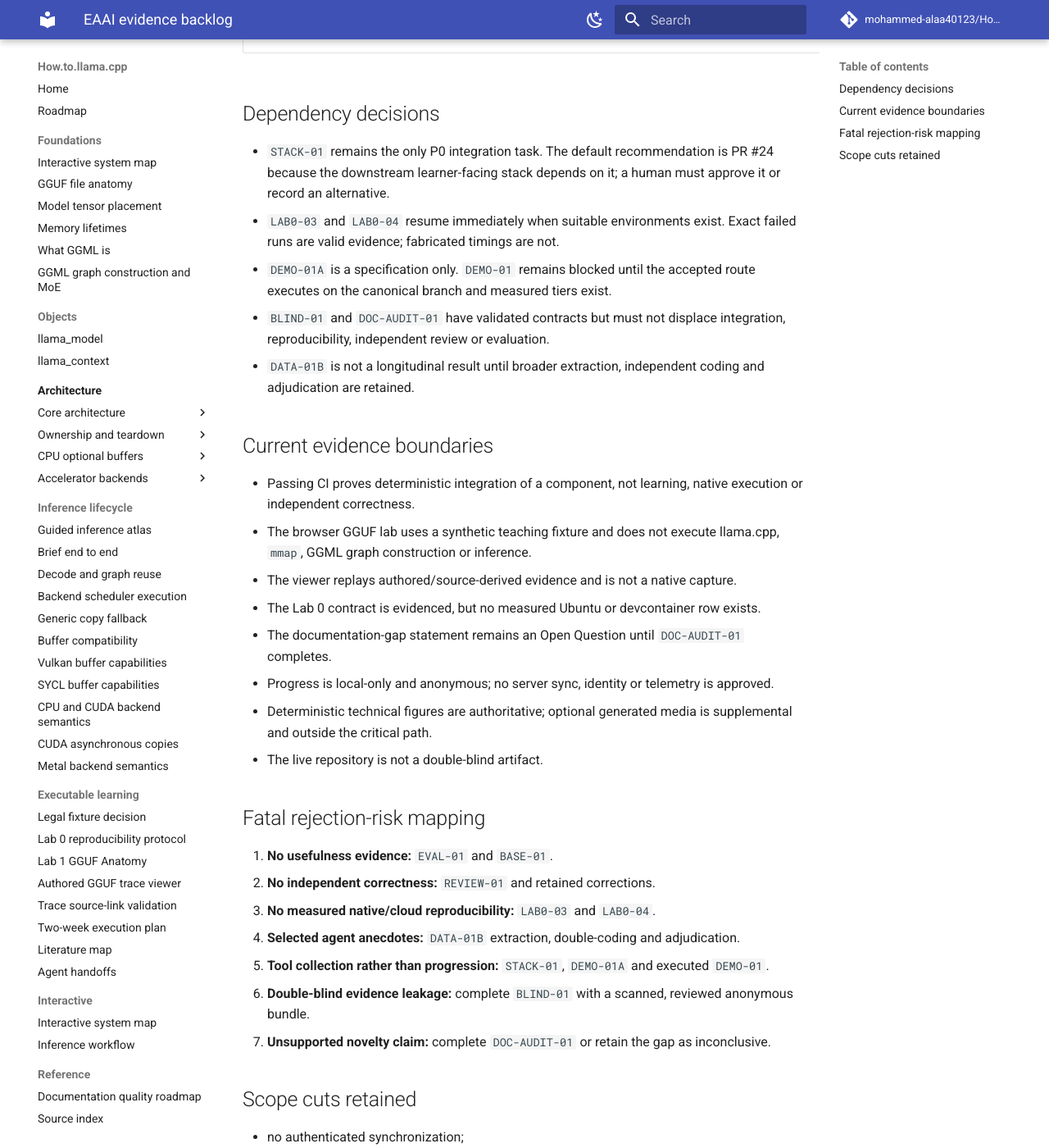
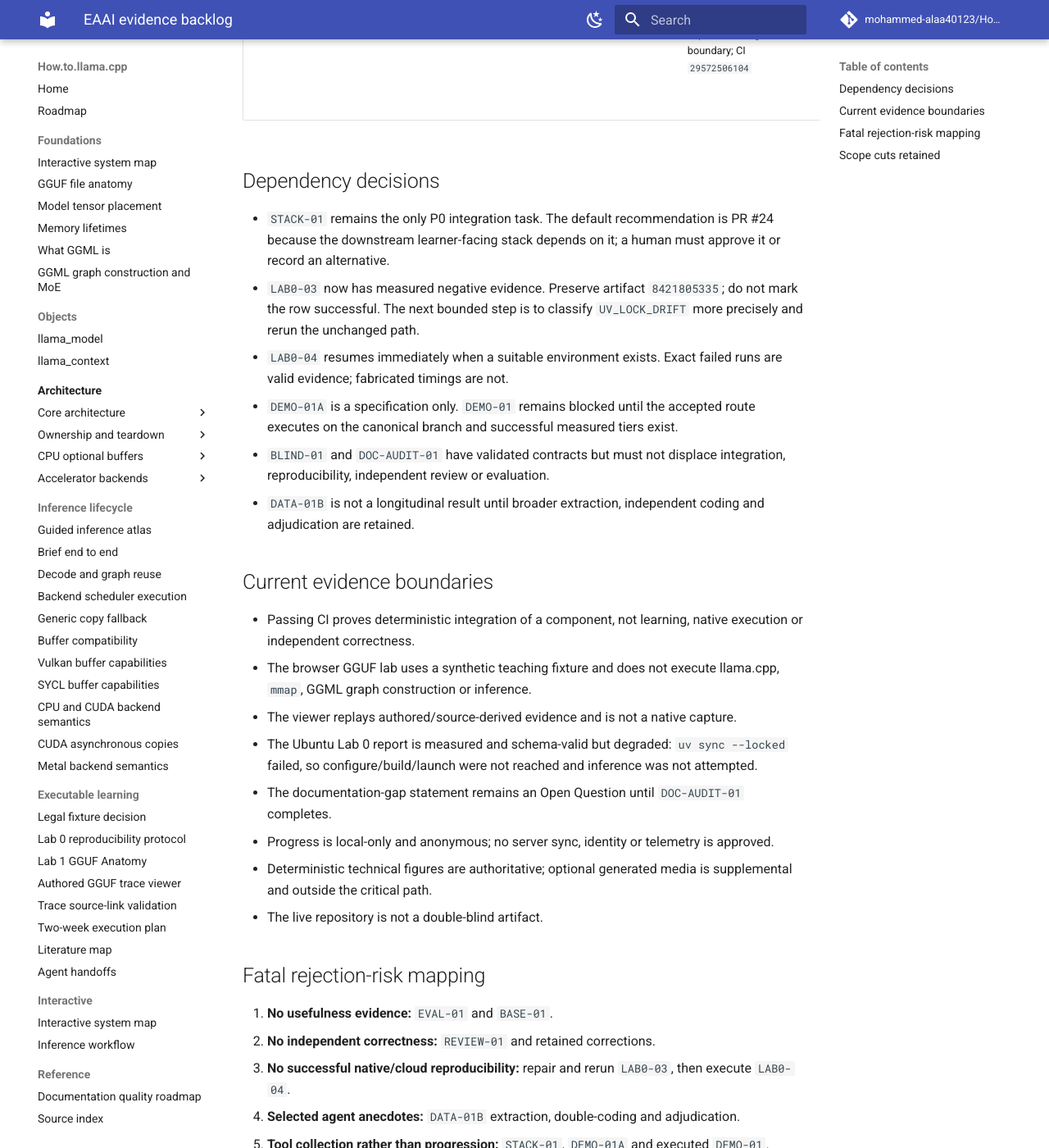
Before and after one commit to mohammed-alaa40123/How.to.llama.cpp, an MkDocs documentation site: the page built from docs/publication/evidence-backlog.md, in a window 1280 px wide and 1400 px high, scrolled down 3403 px. Shown: the whole window at 82% size. Built offline with MkDocs 1.6.1 and Material for MkDocs 9.7.7, drawn with Linux system fonts in a browser that asks for light colours; comment, search, counter and statistics services are not loaded; some of the changed text lies outside the part shown.

Commit message:
Reclassify LAB0-03 with retained degraded evidence

```diff
--- a/docs/publication/evidence-backlog.md
+++ b/docs/publication/evidence-backlog.md
@@ -1,17 +1,17 @@
 # EAAI evidence backlog
 
-_Last updated: 2026-07-18 00:01 Africa/Cairo_
+_Last updated: 2026-07-18 03:01 Africa/Cairo_
 
 This queue is dependency-aware. Close an item only with a durable artifact, validator, measured run or review record. Status values: `blocked`, `ready`, `in progress`, `evidenced`.
 
 | Priority | ID | Status | Owner | Dependency | Required evidence | Claim supported or falsified |
 |---|---|---|---|---|---|---|
 | P0 | STACK-01 | in progress | Human + Orchestrator | canonical progress choice | explicit PR #24 approval or documented alternative, reconciled integration branch and passing full CI | The repository is one reviewable artifact rather than a stack of prototypes |
-| P0 | LAB0-03 | blocked | Validation Architect | clean Ubuntu 24.04 environment | measured model-free local-native record with revisions, commands, diagnostics and time-to-ready | The local-native tier completes the bounded path reproducibly |
+| P0 | LAB0-03 | in progress | Validation Architect | classify retained `UV_LOCK_DRIFT` and rerun | retained artifact `8421805335` from run `29619847701` is a schema-valid degraded Ubuntu row; still require successful bounded setup/build/launch or a more specific retained failure classification | The local-native tier completes the bounded path reproducibly, or exposes a precise reproducibility failure |
 | P0 | LAB0-04 | blocked | Validation Architect | devcontainer execution environment | measured model-free devcontainer record using the same contract | The cloud-container tier completes the bounded path reproducibly |
 | P0 | REVIEW-01 | blocked | Human technical reviewer | reviewer nominated | signed/dated review and correction record for fixture, lab, trace, figure and benchmark | Technical correctness is independently supported |
 | P1 | DEMO-01A | evidenced | Documentation Builder + Validation Architect | STACK-01 map; vertical slices | integrated-demo acceptance contract and cross-experience learner route; CI `29598615326` | The intended contribution is a coherent progression rather than a tool menu |
-| P1 | DEMO-01 | blocked | Orchestrator + Documentation Builder | completed STACK-01; LAB0-03; LAB0-04 | executed accepted route on one clean canonical head with static fallback | The system exists as one coherent educational experience |
+| P1 | DEMO-01 | blocked | Orchestrator + Documentation Builder | completed STACK-01; successful LAB0-03; LAB0-04 | executed accepted route on one clean canonical head with static fallback | The system exists as one coherent educational experience |
 | P1 | DATA-01B | in progress | Validation Architect | approved immutable window; independent coder | frozen protocol/schema/validator pass CI `29598733410`; still require broader extraction, double-coding and adjudication | The agent process is a longitudinal case study rather than selected anecdotes |
 | P1 | EVAL-01 | blocked | Human + Validation Architect | pathway and ethics decision | approved expert or learner protocol, instruments, consent/ethics determination and recruitment boundary | Educational usefulness can be evaluated rather than inferred |
 | P1 | BASE-01 | blocked | Validation Architect | EVAL-01; BASE-01A; REVIEW-01 | completed information-equivalent comparison with frozen scoring and limitations | Viewer benefit is measured rather than attributed to visual novelty |
@@ -33,8 +33,9 @@ This queue is dependency-aware. Close an item only with a durable artifact, vali
 ## Dependency decisions
 
 - `STACK-01` remains the only P0 integration task. The default recommendation is PR #24 because the downstream learner-facing stack depends on it; a human must approve it or record an alternative.
-- `LAB0-03` and `LAB0-04` resume immediately when suitable environments exist. Exact failed runs are valid evidence; fabricated timings are not.
-- `DEMO-01A` is a specification only. `DEMO-01` remains blocked until the accepted route executes on the canonical branch and measured tiers exist.
+- `LAB0-03` now has measured negative evidence. Preserve artifact `8421805335`; do not mark the row successful. The next bounded step is to classify `UV_LOCK_DRIFT` more precisely and rerun the unchanged path.
+- `LAB0-04` resumes immediately when a suitable environment exists. Exact failed runs are valid evidence; fabricated timings are not.
+- `DEMO-01A` is a specification only. `DEMO-01` remains blocked until the accepted route executes on the canonical branch and successful measured tiers exist.
 - `BLIND-01` and `DOC-AUDIT-01` have validated contracts but must not displace integration, reproducibility, independent review or evaluation.
 - `DATA-01B` is not a longitudinal result until broader extraction, independent coding and adjudication are retained.
 
@@ -43,7 +44,7 @@ This queue is dependency-aware. Close an item only with a durable artifact, vali
 - Passing CI proves deterministic integration of a component, not learning, native execution or independent correctness.
 - The browser GGUF lab uses a synthetic teaching fixture and does not execute llama.cpp, `mmap`, GGML graph construction or inference.
 - The viewer replays authored/source-derived evidence and is not a native capture.
-- The Lab 0 contract is evidenced, but no measured Ubuntu or devcontainer row exists.
+- The Ubuntu Lab 0 report is measured and schema-valid but degraded: `uv sync --locked` failed, so configure/build/launch were not reached and inference was not attempted.
 - The documentation-gap statement remains an Open Question until `DOC-AUDIT-01` completes.
 - Progress is local-only and anonymous; no server sync, identity or telemetry is approved.
 - Deterministic technical figures are authoritative; optional generated media is supplemental and outside the critical path.
@@ -53,7 +54,7 @@ This queue is dependency-aware. Close an item only with a durable artifact, vali
 
 1. **No usefulness evidence:** `EVAL-01` and `BASE-01`.
 2. **No independent correctness:** `REVIEW-01` and retained corrections.
-3. **No measured native/cloud reproducibility:** `LAB0-03` and `LAB0-04`.
+3. **No successful native/cloud reproducibility:** repair and rerun `LAB0-03`, then execute `LAB0-04`.
 4. **Selected agent anecdotes:** `DATA-01B` extraction, double-coding and adjudication.
 5. **Tool collection rather than progression:** `STACK-01`, `DEMO-01A` and executed `DEMO-01`.
 6. **Double-blind evidence leakage:** complete `BLIND-01` with a scanned, reviewed anonymous bundle.
```
